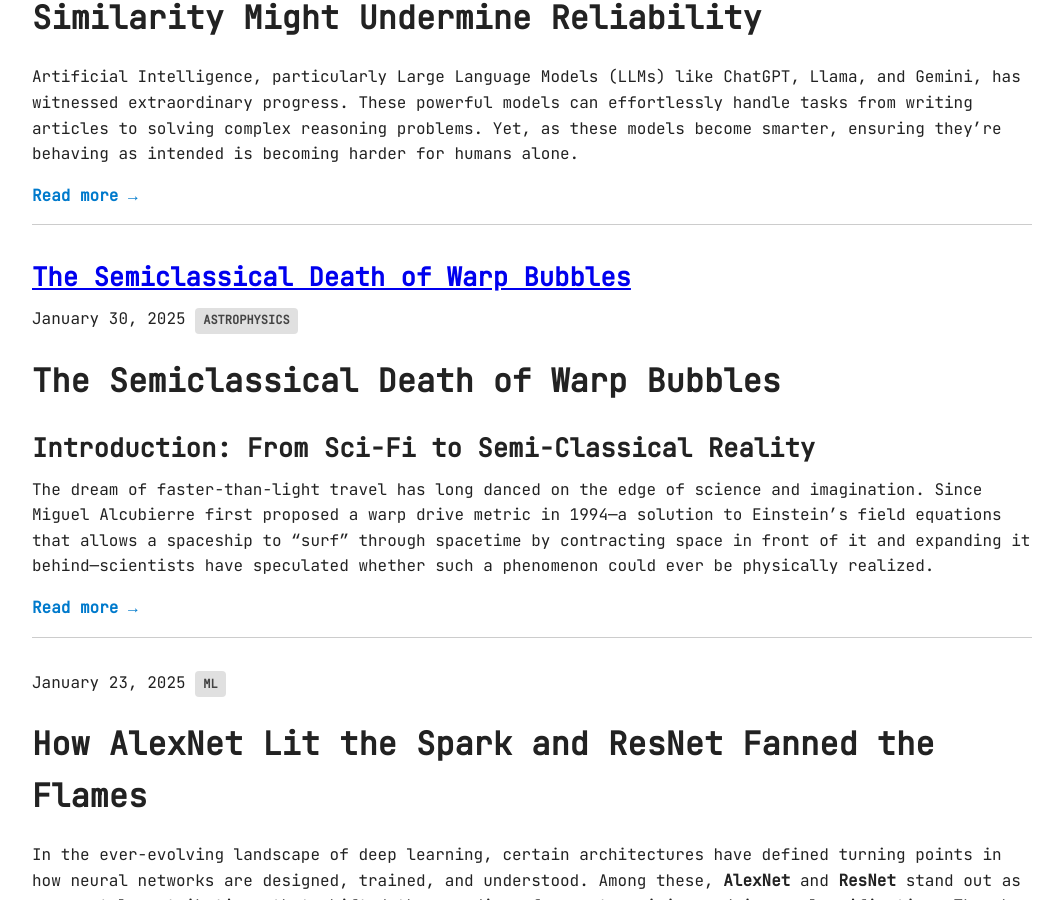
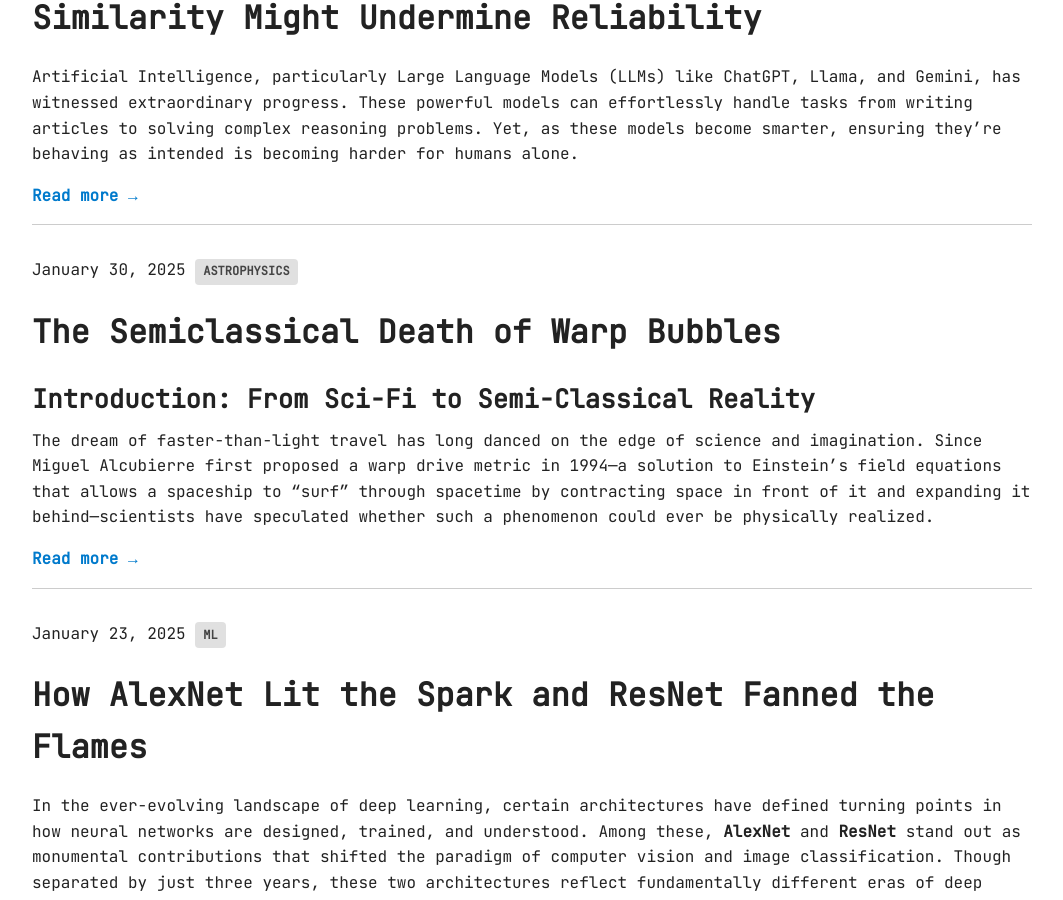
Before and after one commit to Raahul-Thakur/tensorandquarks.github.io, a Jekyll site: the page built from index.md, in a window 1280 px wide and 900 px high, scrolled down 2238 px. Shown: the whole window, without its empty margins (108-1171 px from the left). Built offline with Jekyll 4.4.1, drawn with Linux system fonts in a browser that asks for light colours.

Commit message:
Update 2025-01-30-warpdrives.md

```diff
--- a/_posts/2025-01-30-warpdrives.md
+++ b/_posts/2025-01-30-warpdrives.md
@@ -1,6 +1,6 @@
 ---
 layout: default
-title: "The Semiclassical Death of Warp Bubbles"
+title: ""
 date: 2025-01-30
 tags: [Astrophysics]
 ---
```
